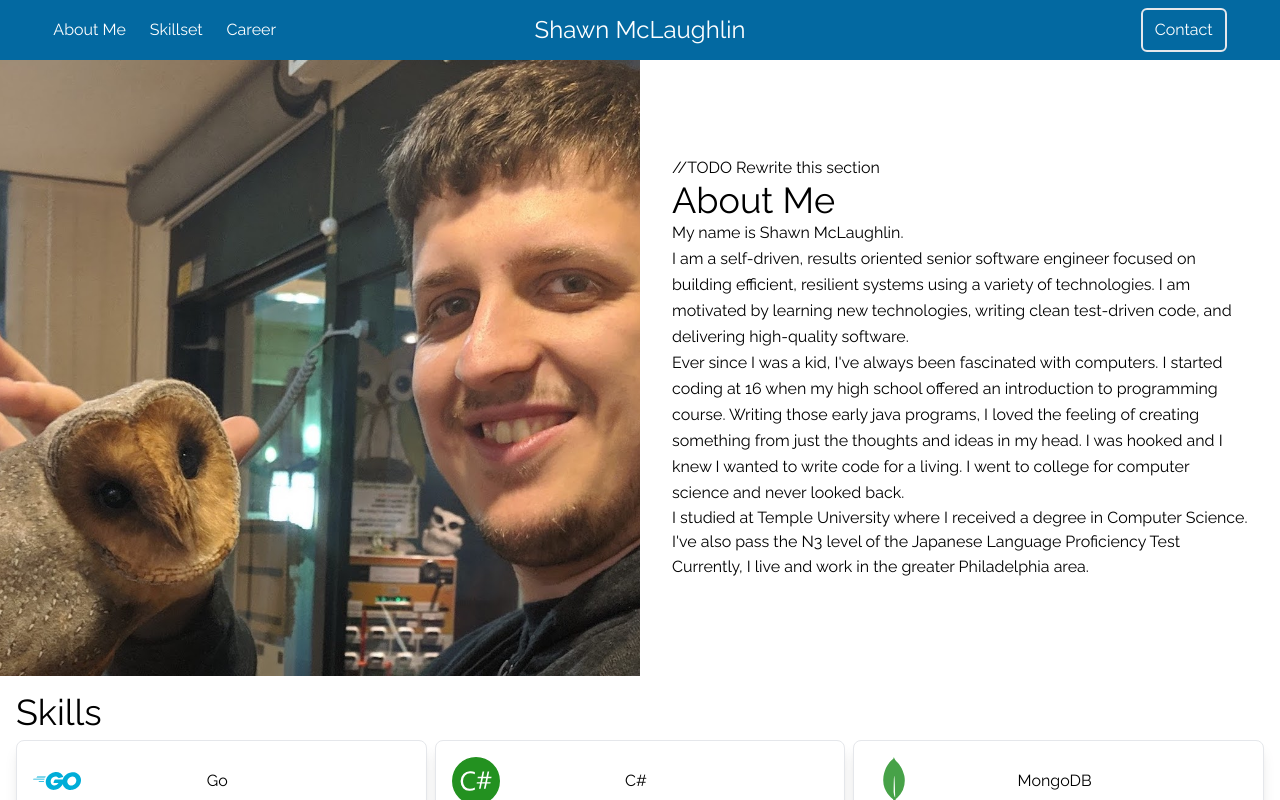
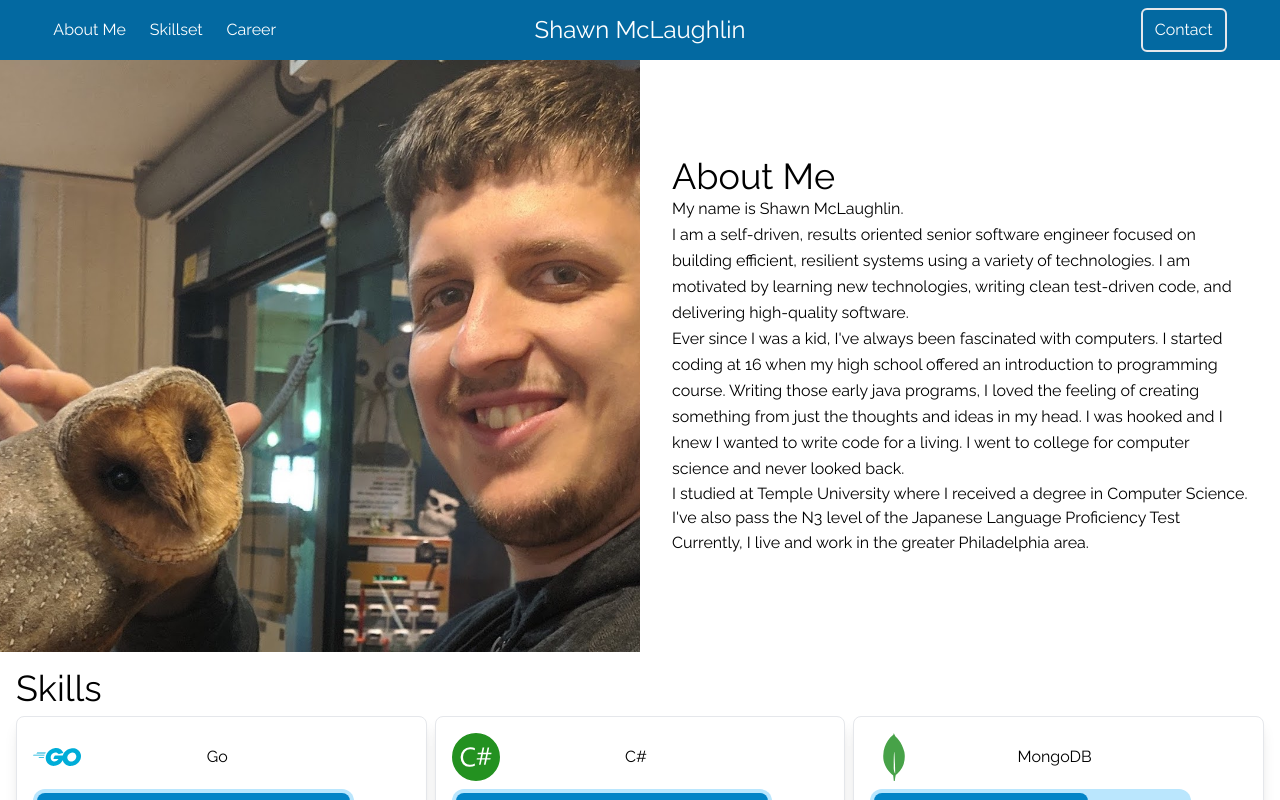
Before and after one commit to shawn-mclaughlin/portfolio-site, a React (Vite) app: page / in a window 1280 px wide. Shown: the top 800 px of the page. Built offline with nearby package versions, Linux system fonts and the light colour scheme; some icons are missing.

Commit message:
Move comment out of html

```diff
--- a/src/about/about.tsx
+++ b/src/about/about.tsx
@@ -1,5 +1,7 @@
 export default function AboutMe() {
   //TODO Look into tailwind typography package
+
+  //TODO Rewrite this section
 
   //TODO Ideally, I want the typography to use the same margin logic as the navbar but starting from
   // the 1/2 and then have the image run to the left edge without a leading margin
@@ -11,7 +13,6 @@ export default function AboutMe() {
         className="w-full object-cover object-center lg:h-auto lg:w-1/2"
       />
       <div className="px-8 py-24 lg:w-1/2 lg:pl-8">
-        //TODO Rewrite this section
         <h1 className="text-4xl">About Me</h1>
         <p className="leading-relaxed">My name is Shawn McLaughlin.</p>
         <p className="leading-relaxed">
```
